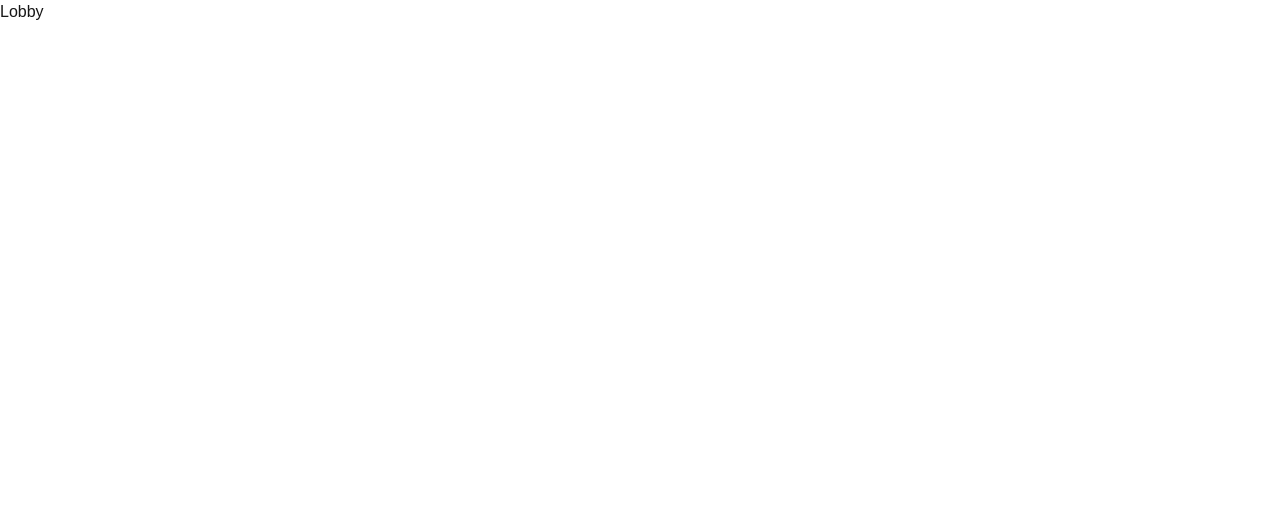
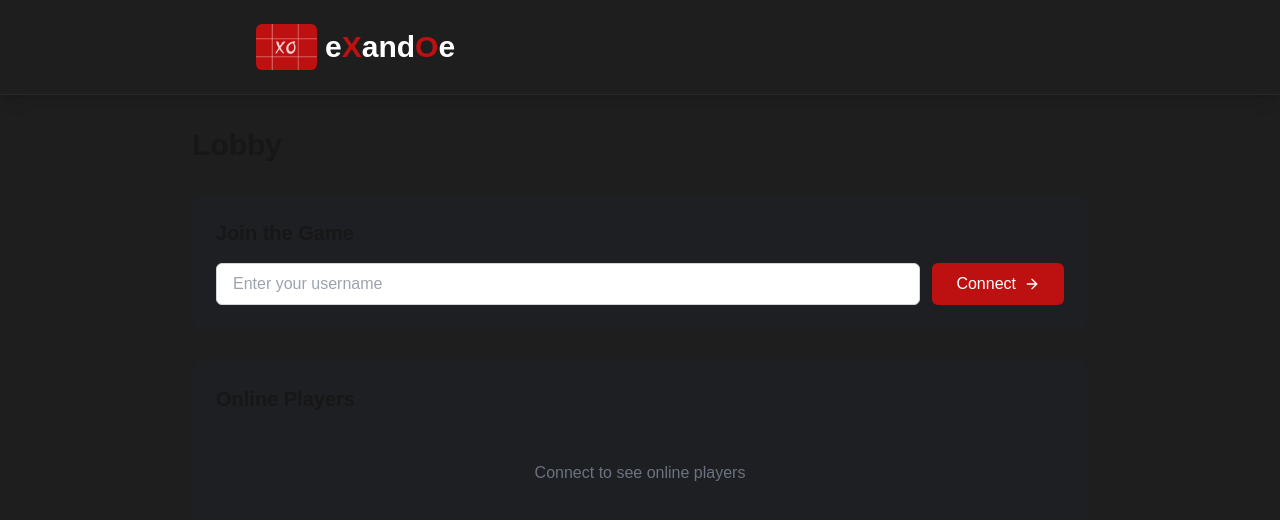
Before and after one commit to JerryJeager/exandoe, a Next.js app: page /lobby in a window 1280 px wide. Shown: the top 520 px of the page. Built offline with nearby package versions, Linux system fonts and the light colour scheme; a web font is replaced by a local one.

Commit message:
add lobby

```diff
--- a/src/app/lobby/page.tsx
+++ b/src/app/lobby/page.tsx
@@ -1,8 +1,124 @@
+"use client";
 
-const Lobby = () => {
+import { useState } from "react";
+import { ArrowRight, UserCircle } from "lucide-react";
+import Header from "@/components/layout/Header";
+import { BASE_URL2 } from "@/data";
+
+// Mock data for online users
+
+export default function LobbyPage() {
+  const [username, setUsername] = useState("");
+  const [isConnected, setIsConnected] = useState(false);
+  const [onlineUsers, setOnlineUsers] = useState<string[]>([]);
+  const [socket, setSocket] = useState<WebSocket | null>(null);
+
+  // Simulate connecting to the game
+  const handleConnect = () => {
+    if (username.trim()) {
+      const ws = new WebSocket(
+        `${BASE_URL2()}/users/lobby?username=${username}`
+      );
+      ws.onopen = () => {
+        console.log("WebSocket connection opened.");
+      };
+
+      ws.onmessage = (event) => {
+        const data = JSON.parse(event.data);
+        console.log(data);
+        if (data?.type == "online_users") {
+          setIsConnected(true);
+          setOnlineUsers(data?.users);
+        }
+      };
+
+      ws.onerror = (error) => {
+        console.error("WebSocket error:", error);
+      };
+
+      ws.onclose = (event) => {
+        console.log("WebSocket closed.", event);
+        console.log("Code:", event.code, "Reason:", event.reason);
+      };
+      setSocket(ws);
+    }
+  };
+
+  // Handle challenge
+  const handleChallenge = (username: string) => {
+    // const user = onlineUsers.find((user) => user.id === userId);
+    // alert(`Challenging ${user?.username}...`);
+  };
+
   return (
-    <div>Lobby</div>
-  )
+    <div className="bg-dark1">
+      <Header />
+      <div className="min-h-screen  p-4 md:p-8">
+        <div className="max-w-4xl mx-auto">
+          <h1 className="text-3xl font-bold mb-8"> Lobby</h1>
+
+          {!isConnected ? (
+            <div className="bg-dark2  border-slate-300 rounded-lg shadow-sm p-6 mb-8">
+              <h2 className="text-xl font-semibold mb-4">Join the Game</h2>
+              <div className="flex flex-col sm:flex-row gap-3">
+                <input
+                  type="text"
+                  value={username}
+                  onChange={(e) => setUsername(e.target.value)}
+                  placeholder="Enter your username"
+                  className="flex-1 px-4 py-2 border border-gray-300 rounded-md  text-primary caret-primary outline-none focus:ring-2 focus:ring-black"
+                />
+                <button
+                  onClick={handleConnect}
+                  disabled={!username.trim()}
+                  className="px-6 py-2 bg-primary text-white rounded-md  transition-colors disabled:cursor-not-allowed flex items-center justify-center"
+                >
+                  Connect <ArrowRight className="ml-2 h-4 w-4" />
+                </button>
+              </div>
+            </div>
+          ) : (
+            <div className="bg-dark2  border-secondary  rounded-lg shadow-sm p-6 mb-4">
+              <div className="flex items-center gap-2">
+                <UserCircle className="h-6 w-6" />
+                <p className="font-medium">
+                  Connected as: <span className="font-bold">{username}</span>
+                </p>
+              </div>
+            </div>
+          )}
+
+          <div className="bg-dark2 rounded-lg shadow-sm p-6">
+            <h2 className="text-xl font-semibold mb-4">Online Players</h2>
+
+            {isConnected ? (
+              <div className="divide-y">
+                {onlineUsers.map((user) => (
+                  <div
+                    key={user}
+                    className="py-3 flex items-center justify-between"
+                  >
+                    <div className="flex items-center gap-2">
+                      <UserCircle className="h-5 w-5 text-gray-500" />
+                      <span>{user}</span>
+                    </div>
+                    <button
+                      onClick={() => handleChallenge(user)}
+                      className="px-4 py-1.5 bg-gray-100 text-gray-800 text-sm rounded-md hover:bg-gray-200 transition-colors"
+                    >
+                      Challenge
+                    </button>
+                  </div>
+                ))}
+              </div>
+            ) : (
+              <div className="text-center py-8 text-gray-500">
+                Connect to see online players
+              </div>
+            )}
+          </div>
+        </div>
+      </div>
+    </div>
+  );
 }
-
-export default Lobby
--- /dev/null
+++ b/src/data/index.ts
@@ -0,0 +1,9 @@
+export const BASE_URL2 = () => {
+  const environment = process.env.NODE_ENV;
+  // console.log(environment)
+  const baseUrl =
+    environment === "production"
+      ? "wss://exandoe-backend-production.up.railway.app/api/v1"
+      : "ws://localhost:8080/api/v1";
+  return baseUrl;
+}
--- a/tailwind.config.ts
+++ b/tailwind.config.ts
@@ -11,6 +11,7 @@ const config: Config = {
       colors: {
         dark1: "#1e1e1e",
         dark2: "#1e1f22",
+        secondary: "#FFD2D2",
         primary: "#BD1111",
         background: "var(--background)",
         foreground: "var(--foreground)",
```
Also changed, not shown: package.json (+6 -5 lines), 1 other file (tests, documents, lock files or other folders).
